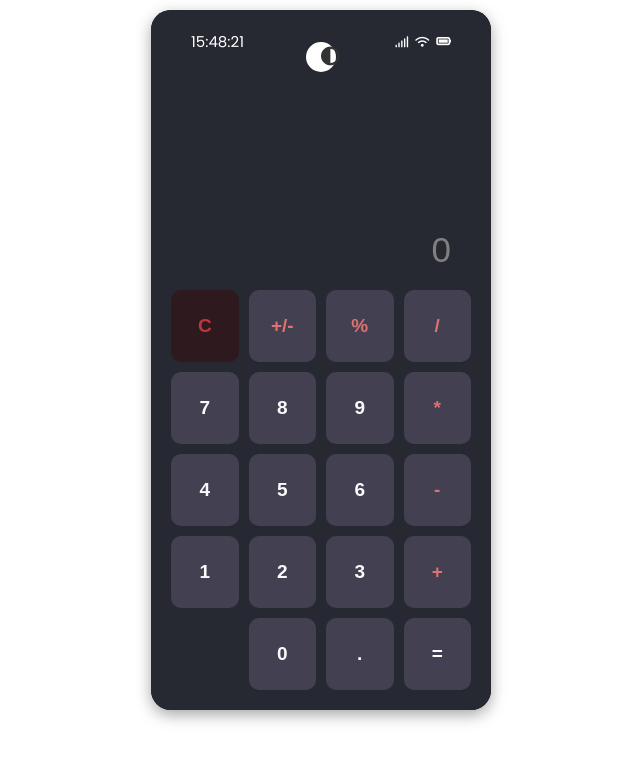
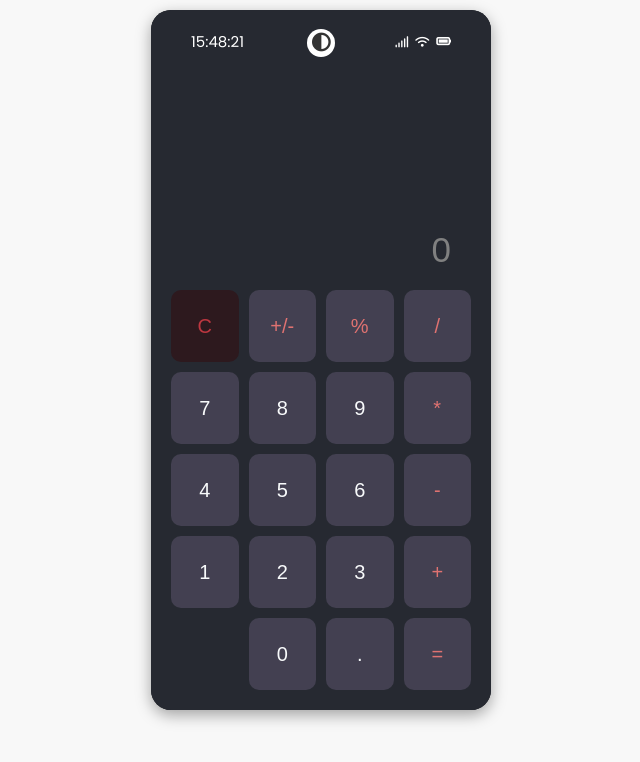
Before and after one commit to NastaranAmani/Calculator, a plain HTML site: page index.html in a window 1280 px wide. Shown: the whole page, without its empty margins (319-959 px from the left). Drawn offline with Linux system fonts and the light colour scheme.

Commit message:
updated styles

```diff
--- a/index.html
+++ b/index.html
@@ -8,6 +8,7 @@
     <link rel="stylesheet" href="https://cdnjs.cloudflare.com/ajax/libs/font-awesome/6.0.0/css/all.min.css"
     integrity="sha512-9usAa10IRO0HhonpyAIVpjrylPvoDwiPUiKdWk5t3PyolY1cOd4DSE0Ga+ri4AuTroPR5aQvXU9xC6qOPnzFeg=="
     crossorigin="anonymous" referrerpolicy="no-referrer" />
+    <link rel="icon" type="image/x-icon" href="assets/calculator.ico">
     <link rel="stylesheet" href="style/layout.css">
 </head>
 <body>
--- a/js/script.js
+++ b/js/script.js
@@ -1,4 +1,7 @@
 const display = document.querySelector("#display");
+const themeToggleBtn = document.querySelector(".theme-toggler");
+const calculator = document.querySelector(".calculator");
+const toggleIcon = document.querySelector(".toggler-icon");
 const input1 = document.querySelector(".input1");
 const numberBtn = document.querySelectorAll(".btn-number");
 const clearBtn = document.querySelector(".clear-btn");
@@ -39,12 +42,7 @@ opposite.addEventListener('click', () => {
   });
 
 
-
-
-
-const themeToggleBtn = document.querySelector(".theme-toggler");
-const calculator = document.querySelector(".calculator");
-const toggleIcon = document.querySelector(".toggler-icon");
+// dark mode
 let isDark = true;
 themeToggleBtn.onclick = () => {
   calculator.classList.toggle("dark");
@@ -54,7 +52,7 @@ themeToggleBtn.onclick = () => {
 
 
 
-
+// time
 function getDateTime() {
     var now     = new Date();
     var hour    = now.getHours();
--- a/style/layout.css
+++ b/style/layout.css
@@ -18,6 +18,7 @@ html {
 body {
     font-size: 1.5rem;
     width: 100%;
+    background-color: #f8f8f8;
 }
 .main {
     width: 90%;
@@ -63,14 +64,14 @@ body {
     border: none;
     background: transparent;
     color: #fff;
-    font-weight: 600;
-    font-size: 1.9rem;
+    font-weight: 500;
+    font-size: 2rem;
     cursor: pointer;
     border-radius: 1rem;
     transition: all 0.3s;
 }
 .btn:hover {
-    border-radius: 50%;
+  box-shadow: rgba(0, 0, 0, 0.24) 0px 3px 8px;
 }
 .btn-operator {
     color: #d26a68;
@@ -108,11 +109,14 @@ body {
 
   .theme-toggler {
     position: absolute;
-    top: 5%;
+    top: 3%;
     left: 50%;
     color: #fff;
     cursor: pointer;
     z-index: 1;
+  }
+  .theme-toggler i {
+    margin-left: -0.9rem !important;
   }
 
   .theme-toggler.active {
@@ -125,8 +129,8 @@ body {
 
   .theme-toggler::before {
     content: '';
-    height: 30px;
-    width: 30px;
+    height: 28px;
+    width: 28px;
     position: absolute;
     top: 50%;
     transform: translate(-50%, -50%);
@@ -185,7 +189,7 @@ body {
 
   .calculator button.btn-equal {
     background-color: #e9e9e9;
-    color: #000;
+    color: #df7271;
   }
   .calculator .input1 {
       color: #000;
@@ -222,7 +226,7 @@ body {
 
   .calculator.dark button.btn-equal {
     background-color: #434051;
-    color: #ffffff;
+    color: #df7271;
   }
   .calculator.dark .input1 {
     color: #fff;
@@ -230,3 +234,6 @@ body {
   .calculator.dark .main__notifications {
     color: #fff;
 }
+ .calculator.dark .btn:hover {
+  box-shadow: rgba(137, 128, 128, 0.2) 0px 2px 8px 0px;
+}
```
